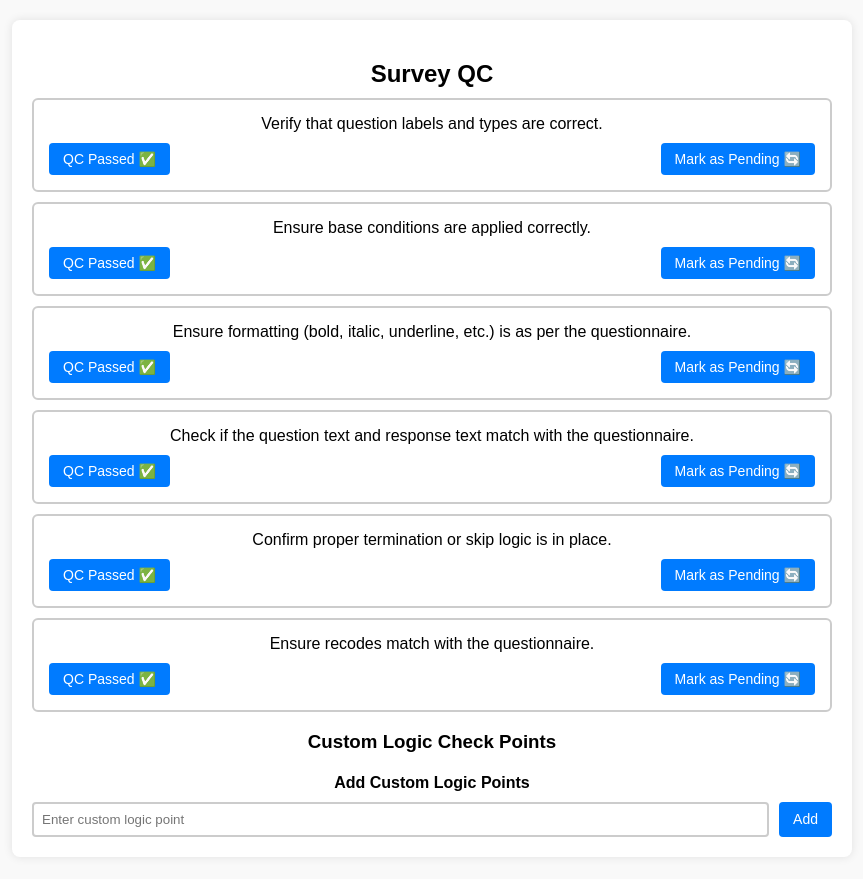
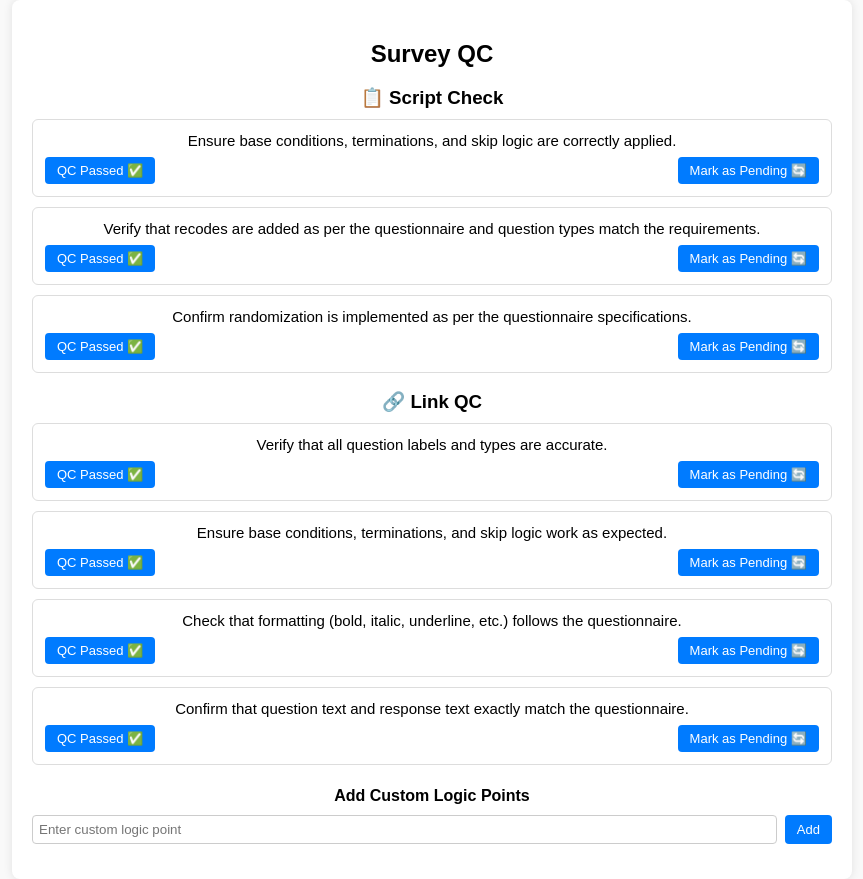
Before and after one commit to AMITMG07/Amit_Survey_QC, a plain HTML site: page index.html in a window 1280 px wide. Shown: the whole page, without its empty margins (208-1071 px from the left). Drawn offline with Linux system fonts and the light colour scheme.

Commit message:
first commit

```diff
--- a/index.html
+++ b/index.html
@@ -10,18 +10,19 @@
     <div class="container">
         <h2>Survey QC</h2>
 
-        <div id="todo-list">
-            <!-- Default todos will be added by JS -->
-        </div>
+        <h3>📋 Script Check</h3>
+        <div id="script-check-list"></div>
 
-        <h3>Custom Logic Check Points</h3>
-        <div id="custom-todo-list"></div>
+        <h3>🔗 Link QC</h3>
+        <div id="link-qc-list"></div>
 
         <h4>Add Custom Logic Points</h4>
         <div class="add-section">
             <input type="text" id="custom-input" placeholder="Enter custom logic point">
             <button id="add-btn">Add</button>
         </div>
+
+        <div id="custom-todo-list"></div>
     </div>
 
     <script src="script.js"></script>
--- a/script.js
+++ b/script.js
@@ -1,13 +1,18 @@
-const defaultTodos = [
-    "Verify that question labels and types are correct.",
-    "Ensure base conditions are applied correctly.",
-    "Ensure formatting (bold, italic, underline, etc.) is as per the questionnaire.",
-    "Check if the question text and response text match with the questionnaire.",
-    "Confirm proper termination or skip logic is in place.",
-    "Ensure recodes match with the questionnaire."
+const scriptTodos = [
+    "Ensure base conditions, terminations, and skip logic are correctly applied.",
+    "Verify that recodes are added as per the questionnaire and question types match the requirements.",
+    "Confirm randomization is implemented as per the questionnaire specifications."
 ];
 
-const todoList = document.getElementById("todo-list");
+const linkQCTodos = [
+    "Verify that all question labels and types are accurate.",
+    "Ensure base conditions, terminations, and skip logic work as expected.",
+    "Check that formatting (bold, italic, underline, etc.) follows the questionnaire.",
+    "Confirm that question text and response text exactly match the questionnaire."
+];
+
+const scriptList = document.getElementById("script-check-list");
+const linkQCList = document.getElementById("link-qc-list");
 const customList = document.getElementById("custom-todo-list");
 const addBtn = document.getElementById("add-btn");
 const customInput = document.getElementById("custom-input");
@@ -26,42 +31,39 @@ function createTodoElement(text, isCustom = false) {
 
     const doneBtn = document.createElement("button");
     doneBtn.textContent = isCustom ? "Logic Checked ✅" : "QC Passed ✅";
-    doneBtn.onclick = () => {
-        label.classList.add("done");
-    };
+    doneBtn.onclick = () => label.classList.add("done");
 
     const undoneBtn = document.createElement("button");
     undoneBtn.textContent = "Mark as Pending 🔄";
-    undoneBtn.onclick = () => {
-        label.classList.remove("done");
-    };
+    undoneBtn.onclick = () => label.classList.remove("done");
 
-    actions.appendChild(doneBtn);
-    actions.appendChild(undoneBtn);
-    box.appendChild(actions);
-
-    // Delete button in same place as Add
+    // If custom, add delete button to right side
     if (isCustom) {
-        const deleteContainer = document.createElement("div");
-        deleteContainer.classList.add("add-section");
-
         const deleteBtn = document.createElement("button");
         deleteBtn.textContent = "Delete ❌";
         deleteBtn.classList.add("delete-btn");
         deleteBtn.onclick = () => {
             box.remove();
+            checkScrollState();
         };
-
-        deleteContainer.appendChild(deleteBtn);
-        box.appendChild(deleteContainer);
+        actions.appendChild(doneBtn);
+        actions.appendChild(undoneBtn);
+        actions.appendChild(deleteBtn);
+    } else {
+        actions.appendChild(doneBtn);
+        actions.appendChild(undoneBtn);
     }
 
+    box.appendChild(actions);
     return box;
 }
 
 // Load default todos
-defaultTodos.forEach(todo => {
-    todoList.appendChild(createTodoElement(todo, false));
+scriptTodos.forEach(todo => {
+    scriptList.appendChild(createTodoElement(todo, false));
+});
+linkQCTodos.forEach(todo => {
+    linkQCList.appendChild(createTodoElement(todo, false));
 });
 
 // Add custom todo
@@ -70,5 +72,17 @@ addBtn.addEventListener("click", () => {
     if (value) {
         customList.appendChild(createTodoElement(value, true));
         customInput.value = "";
+        checkScrollState();
     }
 });
+
+// Enable scroll only if needed
+function checkScrollState() {
+    if (document.body.scrollHeight > window.innerHeight) {
+        document.body.classList.add("scrollable");
+    } else {
+        document.body.classList.remove("scrollable");
+    }
+}
+
+checkScrollState();
--- a/styles.css
+++ b/styles.css
@@ -1,8 +1,17 @@
+html, body {
+    margin: 0;
+    padding: 0;
+    height: 100%;
+}
+
 body {
     font-family: Arial, sans-serif;
-    margin: 0;
-    padding: 20px;
     background-color: #f9f9f9;
+    overflow-y: hidden;
+}
+
+body.scrollable {
+    overflow-y: auto;
 }
 
 .container {
@@ -15,13 +24,13 @@ body {
 }
 
 h2, h3, h4 {
+    text-align: center;
     margin-bottom: 10px;
-    text-align: center;
 }
 
 .todo-box {
-    border: 2px solid #ccc;
-    padding: 15px;
+    border: 1px solid #ddd;
+    padding: 12px;
     margin-bottom: 10px;
     border-radius: 6px;
     background: #fff;
@@ -29,24 +38,26 @@ h2, h3, h4 {
 
 .todo-text {
     text-align: center;
-    font-size: 16px;
+    font-size: 15px;
     font-weight: 500;
-    margin-bottom: 10px;
+    margin-bottom: 8px;
 }
 
 .todo-actions {
     display: flex;
     justify-content: space-between;
+    flex-wrap: wrap;
+    gap: 8px;
 }
 
 button {
-    padding: 8px 14px;
+    padding: 6px 12px;
     border: none;
     background-color: #007BFF;
     color: white;
     cursor: pointer;
     border-radius: 4px;
-    font-size: 14px;
+    font-size: 13px;
     transition: background-color 0.3s ease;
 }
 
@@ -65,20 +76,23 @@ button:hover {
 .done {
     background-color: lightgreen;
     text-decoration: line-through;
-    padding: 5px;
+    padding: 4px;
     border-radius: 4px;
 }
 
 .add-section {
     display: flex;
-    gap: 10px;
+    gap: 8px;
     justify-content: center;
+    flex-wrap: wrap;
+    margin-bottom: 15px;
 }
 
 .add-section input {
     flex: 1;
-    padding: 8px;
-    border: 2px solid #ccc;
+    min-width: 200px;
+    padding: 6px;
+    border: 1px solid #ccc;
     border-radius: 4px;
 }
 
@@ -86,6 +100,6 @@ button:hover {
 @media (max-width: 480px) {
     .todo-actions {
         flex-direction: column;
-        gap: 8px;
+        gap: 6px;
     }
 }
```
